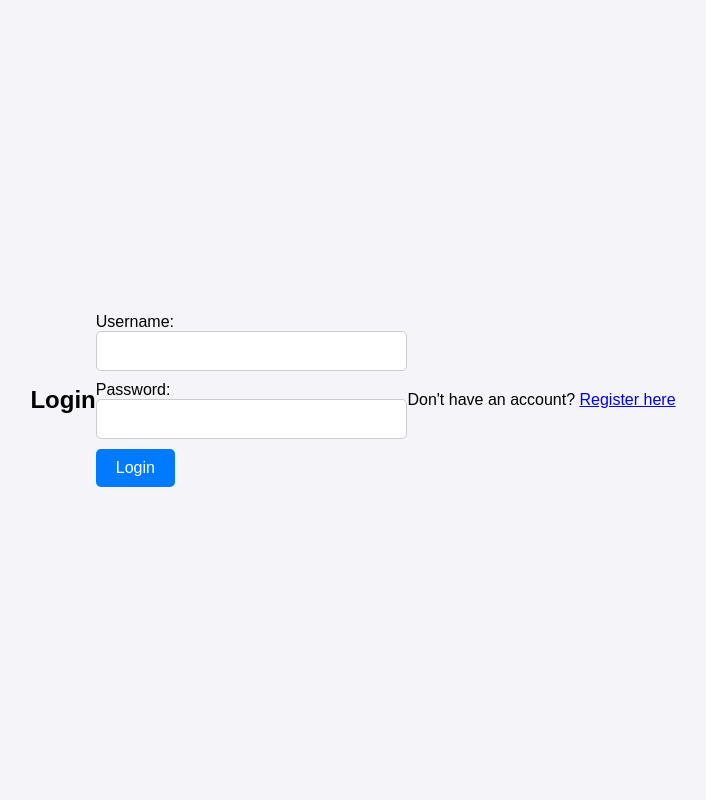
After one commit to MurtadaAhmed/Tinkly-URL-Shortener, a FastAPI app: template templates/login.html in a window 1280 px wide. The commit adds this page. Shown: the whole page, without its empty margins (287-993 px from the left). Run offline with FastAPI, Linux system fonts and the light colour scheme; the template is opened without the code that fills it, so the values that code supplies are empty.

Commit message:
added user authentication and dashboard for users

```diff
--- a/database.py
+++ b/database.py
@@ -1,6 +1,8 @@
-from sqlalchemy import create_engine, Column, String, Integer
+from sqlalchemy import create_engine, Column, String, Integer, ForeignKey
 from sqlalchemy.ext.declarative import declarative_base
-from sqlalchemy.orm import sessionmaker
+from sqlalchemy.orm import sessionmaker, relationship
+from passlib.context import CryptContext
+from sqlalchemy.util import deprecated
 
 DATABASE_URL = "sqlite:///./shortener.db"
 
@@ -9,11 +11,23 @@ SessionLocal = sessionmaker(autocommit=False, autoflush=False, bind=engine)
 
 Base = declarative_base()
 
+pwd_context = CryptContext(schemes=["bcrypt"], deprecated="auto")
+
+class User(Base):
+    __tablename__ = "users"
+
+    id = Column(Integer, primary_key=True, index=True)
+    username = Column(String, unique=True, index=True)
+    hashed_password = Column(String)
+    urls = relationship("URL", back_populates="owner")
+
 class URL(Base):
     __tablename__ = "urls"
 
     shortcode = Column(String, primary_key=True, index=True)
     long_url = Column(String, nullable=False)
     visit_count= Column(Integer, default=0)
+    owner_id = Column(Integer, ForeignKey("users.id"), nullable=True)
+    owner = relationship("User", back_populates="urls")
 
 Base.metadata.create_all(bind=engine)
--- a/main.py
+++ b/main.py
@@ -1,17 +1,19 @@
 import string
 import random
 import os
-from fastapi import FastAPI, Depends, HTTPException, Request
+from fastapi import FastAPI, Depends, HTTPException, Request, status, Form
+from fastapi.security import HTTPBasic, HTTPBasicCredentials
 from pydantic import BaseModel, HttpUrl
 from sqlalchemy.orm import Session
 from fastapi.responses import RedirectResponse, HTMLResponse
 from fastapi.templating import Jinja2Templates
 from fastapi.staticfiles import StaticFiles
-
-from database import SessionLocal, URL
+from database import SessionLocal, URL, User, pwd_context
+from starlette.middleware.sessions import SessionMiddleware
 
 WEBSITE_URL = os.getenv("WEBSITE_URL","http://127.0.0.1")
 app = FastAPI()
+app.add_middleware(SessionMiddleware, secret_key="your-secret-key")
 BASE_DIR = os.path.dirname(os.path.abspath(__file__))
 STATIC_DIR = os.path.join(BASE_DIR, "static")
 TEMPLATES_DIR = os.path.join(BASE_DIR, "templates")
@@ -19,12 +21,28 @@ TEMPLATES_DIR = os.path.join(BASE_DIR, "templates")
 templates = Jinja2Templates(directory=TEMPLATES_DIR)
 app.mount("/static", StaticFiles(directory=STATIC_DIR), name="static")
 
+
 def get_db():
     db = SessionLocal()
     try:
         yield db
     finally:
         db.close()
+
+def get_current_user(request: Request, db: Session = Depends(get_db)):
+    """
+    Get the current logged-in user from the session.
+    If no username provided, it returns 401
+    If the username is not in the database, it returns 401
+    If the user is in the database, returns the user
+    """
+    username = request.session.get("username")
+    if not username:
+        return None
+    user = db.query(User).filter(User.username == username).first()
+    if not user:
+        return None
+    return user
 
 class URLRequest(BaseModel):
     long_url: HttpUrl
@@ -35,11 +53,15 @@ def generate_short_code(length=6):
     return ''.join(random_characters) # 8npOuc
 
 @app.get("/", response_class=HTMLResponse)
-def home(request: Request):
-    return templates.TemplateResponse("index.html", {"request": request})
+def home(request: Request, db: Session = Depends(get_db)):
+    username = request.session.get("username")
+    current_user = None
+    if username:
+        current_user = db.query(User).filter(User.username == username).first()
+    return templates.TemplateResponse("index.html", {"request": request, "current_user": current_user})
 
 @app.post("/shorten/")
-def shorten_url(request: URLRequest, db: Session = Depends(get_db)):
+def shorten_url(request: URLRequest, current_user: User = Depends(get_current_user), db: Session = Depends(get_db)):
     """
     - generate short code
     - extract the long url from the request
@@ -49,7 +71,8 @@ def shorten_url(request: URLRequest, db: Session = Depends(get_db)):
     """
     short_code = generate_short_code()
     long_url = str(request.long_url)
-    db_url_entry = URL(shortcode=short_code, long_url=long_url)
+    owner_id = current_user.id if current_user else None
+    db_url_entry = URL(shortcode=short_code, long_url=long_url, owner_id=owner_id)
     db.add(db_url_entry)
     db.commit()
     return {"short_url": f"{WEBSITE_URL}/{short_code}"}
@@ -93,3 +116,80 @@ def get_url_stats(short_code: str, db: Session = Depends(get_db)):
     return {"short_url": f"{WEBSITE_URL}/{short_code}",
             "long_url": str(db_url_search_result.long_url),
             "visit_count": db_url_search_result.visit_count}
+
+
+
+# user authentication
+
+@app.get("/register/")
+def register_page(request: Request):
+    return templates.TemplateResponse("register.html", {"request": request})
+
+@app.post("/register/")
+def register(request: Request, username: str = Form(...), password: str = Form(...), db: Session = Depends(get_db)):
+    """
+    Check the username against database.
+    If the username already exists in the database, raise 400 status code
+    If the username doesn't exist in the database, hash the password and add the username and hashed password to the
+    database
+    """
+    db_user = db.query(User).filter(User.username == username).first()
+    if db_user:
+        raise HTTPException(status_code=status.HTTP_400_BAD_REQUEST, detail="Username already registered")
+    hashed_password = pwd_context.hash(password)
+    user = User(username=username, hashed_password=hashed_password)
+    db.add(user)
+    db.commit()
+    request.session["username"] = user.username
+    return RedirectResponse(url="/dashboard/", status_code=status.HTTP_303_SEE_OTHER)
+
+@app.get("/login/", response_class=HTMLResponse)
+def login_page(request: Request):
+    return templates.TemplateResponse("login.html", {"request": request})
+@app.post("/login/")
+def login(request: Request,username: str = Form(...), password: str = Form(...), db: Session = Depends(get_db)):
+    """
+    Check the input username and the password against the database
+    If either is none, raise 401 status code
+    If there is a match, add the username in the session
+    """
+    user = db.query(User).filter(User.username == username).first()
+    if not user or not pwd_context.verify(password, user.hashed_password):
+        raise HTTPException(status_code=status.HTTP_401_UNAUTHORIZED, detail="Incorrect username or password")
+    request.session["username"] = user.username
+    return RedirectResponse(url="/", status_code=status.HTTP_303_SEE_OTHER)
+
+@app.get("/logout/")
+def logout(request: Request):
+    """
+    Removes the user from the session (if exists) else just None if no user is logged in so no errors will occur
+    Return success logout message
+    """
+    request.session.pop("username", None)
+    return RedirectResponse(url="/", status_code=status.HTTP_303_SEE_OTHER)
+
+
+@app.get("/dashboard/")
+def dashboard(request: Request, current_user: User = Depends(get_current_user), db: Session = Depends(get_db)):
+    """
+    Get the urls from the database for the current logged-in user
+    Render the dashboard.html template, and send the request and the user_urls to it
+    """
+    user_urls = db.query(URL).filter(URL.owner_id == current_user.id).all()
+    return templates.TemplateResponse("dashboard.html", {"request": request, "user_urls": user_urls, "current_user": current_user})
+
+
+@app.get("/{short_code}/delete")
+def delete_url(short_code: str, current_user: User = Depends(get_current_user), db: Session = Depends(get_db)):
+    """
+    Search the database for match for the url to be deleted and the owner of it
+    If there is no match, raise 404 status code
+    If there is a match, delete the url from the database
+    Return success message that the url is deleted
+    """
+    db_url = db.query(URL).filter(URL.shortcode == short_code, URL.owner_id == current_user.id).first()
+    if not db_url:
+        raise HTTPException(status_code=status.HTTP_404_NOT_FOUND, detail="URL not found")
+    db.delete(db_url)
+    db.commit()
+    return RedirectResponse(url="/dashboard/", status_code=status.HTTP_303_SEE_OTHER)
--- a/templates/index.html
+++ b/templates/index.html
@@ -17,6 +17,11 @@
 
 </div>
 
+    {% if not current_user %}
+    <a href="/login/">Login</a> | <a href="/register/">Register</a>
+    {% else %}
+    <a href="/dashboard/">Dashboard</a> | <a href="/logout/">Logout</a>
+    {% endif %}
     </div>
 <script src="/static/script.js"></script>
 </body>
--- /dev/null
+++ b/templates/login.html
@@ -0,0 +1,23 @@
+<!DOCTYPE html>
+<html lang="en">
+<head>
+    <meta charset="UTF-8">
+    <meta name="viewport" content="width=device-width, initial-scale=1.0">
+    <title>Login</title>
+     <link rel="stylesheet" href="/static/style.css">
+</head>
+<body>
+<h2>Login</h2>
+    <form action="/login/" method="post">
+        <label for="username">Username:</label>
+        <input type="text" id="username" name="username" required>
+        <br>
+        <label for="password">Password:</label>
+        <input type="password" id="password" name="password" required>
+        <br>
+        <button type="submit">Login</button>
+
+    </form>
+    <p>Don't have an account? <a href="/register/">Register here</a></p>
+</body>
+</html>
```
Also changed, not shown: templates/dashboard.html (added, +24 -0 lines), templates/register.html (added, +23 -0 lines).
